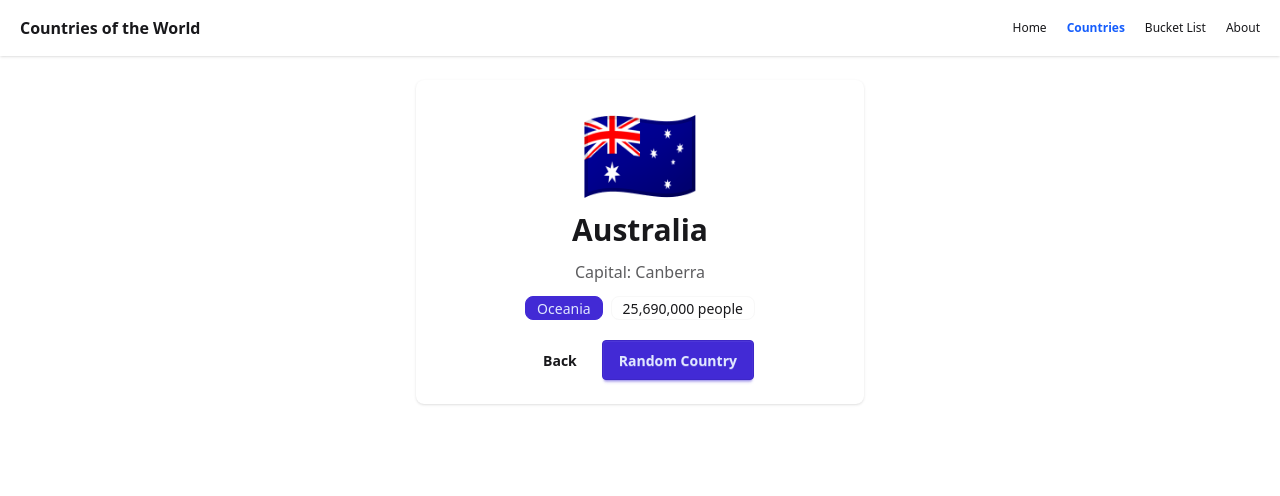
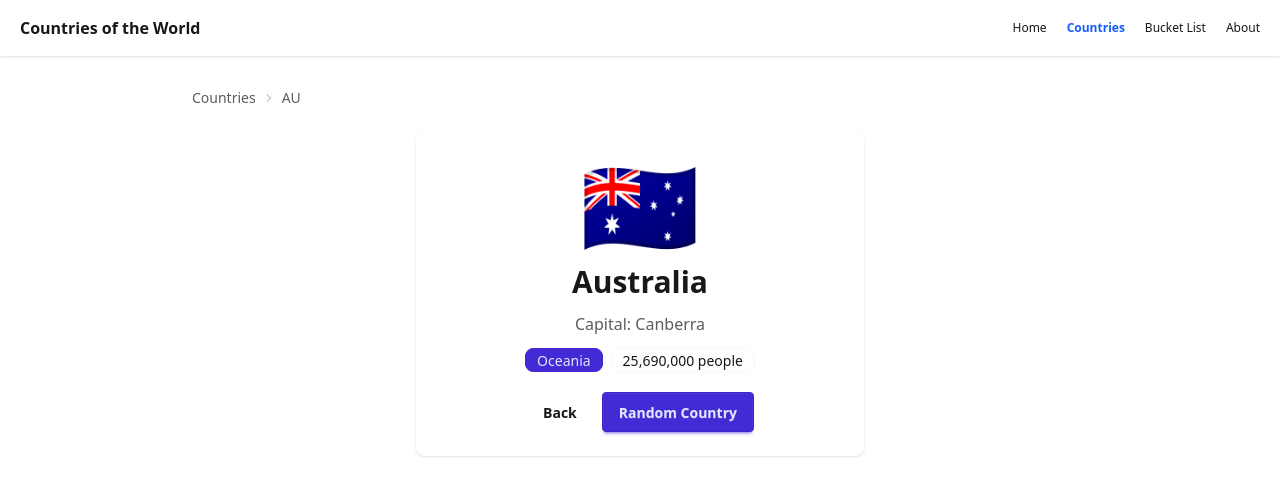
Before and after one commit to Jennylasquite/lab-act-countries, a React (Vite) app: page /countries/AU in a window 1280 px wide. Shown: the top 496 px of the page. Built offline with nearby package versions, Linux system fonts and the light colour scheme.

Commit message:
Task 1-5: add route guards and stacked layouts

```diff
--- a/src/App.jsx
+++ b/src/App.jsx
@@ -1,6 +1,10 @@
 
 import { Routes, Route } from "react-router";
 import Layout from "./components/Layout";
+import CountriesLayout from "./components/CountriesLayout";
+import RequireValidCountry from "./components/RequireValidCountry";
+import RequireLogin from "./components/RequireLogin";
+
 import HomePage from "./pages/HomePage";
 import CountriesPage from "./pages/CountriesPage";
 import CountryDetailPage from "./pages/CountryDetailPage";
@@ -14,18 +18,23 @@ const App = () => {
       <Route path="/" element={<Layout />}>
         <Route index element={<HomePage />} />
 
-        <Route path="countries">
+        <Route path="countries" element={<CountriesLayout />}>
           <Route index element={<CountriesPage />} />
+
+          <Route element={<RequireValidCountry />}>
             <Route
               path=":countryCode"
               element={<CountryDetailPage />}
             />
           </Route>
+        </Route>
 
+        <Route element={<RequireLogin />}>
           <Route
             path="bucket-list"
             element={<BucketListPage />}
           />
+        </Route>
 
         <Route path="about" element={<AboutPage />} />
 
--- /dev/null
+++ b/src/components/CountriesLayout.jsx
@@ -0,0 +1,22 @@
+
+import { Outlet, useLocation } from "react-router";
+
+const CountriesLayout = () => {
+  const { pathname } = useLocation();
+  const code = pathname.split("/")[2];
+
+  return (
+    <section className="max-w-4xl mx-auto space-y-4">
+      <nav className="text-sm breadcrumbs opacity-70">
+        <ul>
+          <li>Countries</li>
+          {code && <li>{code.toUpperCase()}</li>}
+        </ul>
+      </nav>
+
+      <Outlet />
+    </section>
+  );
+};
+
+export default CountriesLayout;
--- /dev/null
+++ b/src/components/RequireLogin.jsx
@@ -0,0 +1,24 @@
+
+import { Navigate, Outlet, useLocation } from "react-router";
+
+// TEMPORARY: a hardcoded flag.
+// Week 15 will replace this with real authentication.
+const isLoggedIn = false;
+
+const RequireLogin = () => {
+  const location = useLocation();
+
+  if (!isLoggedIn) {
+    return (
+      <Navigate
+        to="/"
+        state={{ from: location }}
+        replace
+      />
+    );
+  }
+
+  return <Outlet />;
+};
+
+export default RequireLogin;
--- /dev/null
+++ b/src/components/RequireValidCountry.jsx
@@ -0,0 +1,26 @@
+
+import { Navigate, Outlet, useLocation, useParams } from "react-router";
+import COUNTRIES from "../data/countries";
+
+const RequireValidCountry = () => {
+  const { countryCode } = useParams();
+  const location = useLocation();
+
+  const exists = COUNTRIES.some(
+    (c) => c.code === countryCode.toUpperCase()
+  );
+
+  if (!exists) {
+    return (
+      <Navigate
+        to="/countries"
+        state={{ missingCode: countryCode }}
+        replace
+      />
+    );
+  }
+
+  return <Outlet />;
+};
+
+export default RequireValidCountry;
--- a/src/pages/CountriesPage.jsx
+++ b/src/pages/CountriesPage.jsx
@@ -1,10 +1,31 @@
 
-import { Link } from "react-router";
+import { useEffect, useState } from "react";
+import { Link, useLocation, useNavigate } from "react-router";
 import COUNTRIES from "../data/countries";
 
 const CountriesPage = () => {
+  const { pathname, state } = useLocation();
+  const navigate = useNavigate();
+
+  const [notice] = useState(state?.missingCode ?? null);
+
+  useEffect(() => {
+    if (state?.missingCode) {
+      navigate(pathname, { replace: true, state: null });
+    }
+  }, [state, pathname, navigate]);
+
   return (
     <div className="max-w-4xl mx-auto">
+      {state?.missingCode && (
+        <div className="alert alert-warning mb-4">
+          <span>
+            We don&apos;t have a country with code &quot;
+            {state.missingCode}&quot;.
+          </span>
+        </div>
+      )}
+
       <h1 className="text-3xl font-bold mb-4">
         Countries
       </h1>
```
Lines whose indentation alone changed are shown as unchanged.
